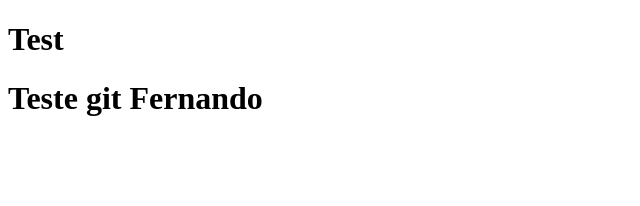
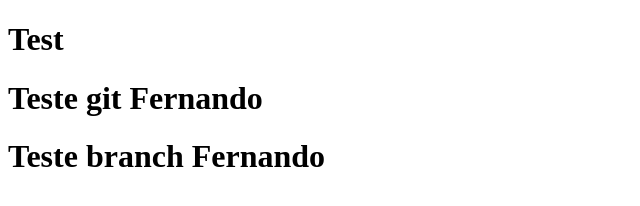
Before and after one commit to GeffersonCosta/teste, a plain HTML site: page index.html in a window 1280 px wide. Shown: the whole page, without its empty margins (0-640 px from the left). Drawn offline with Linux system fonts and the light colour scheme.

Commit message:
teste branch

```diff
--- a/index.html
+++ b/index.html
@@ -10,5 +10,7 @@
 
   <h1>Teste git Fernando</h1>
 
+  <h1>Teste branch Fernando</h1>
+
 </body>
 </html>
```
